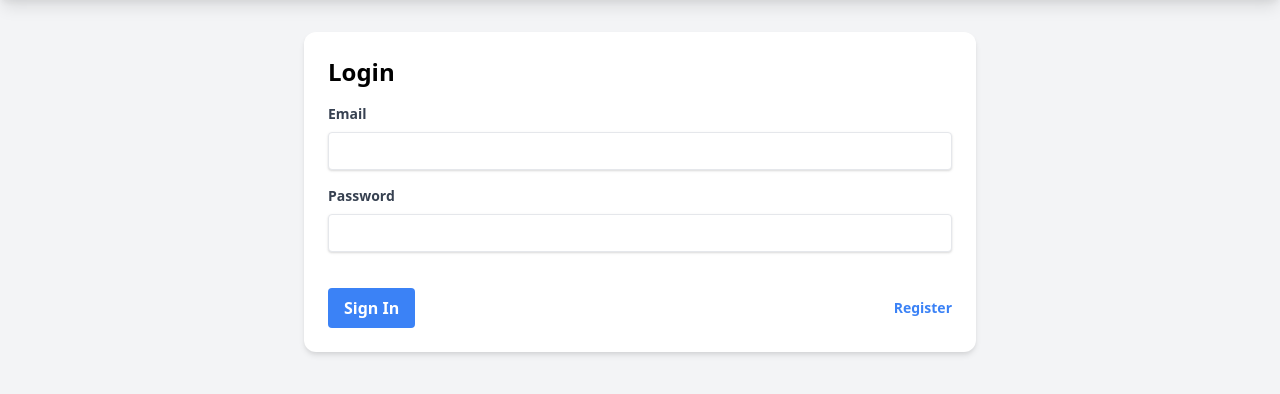
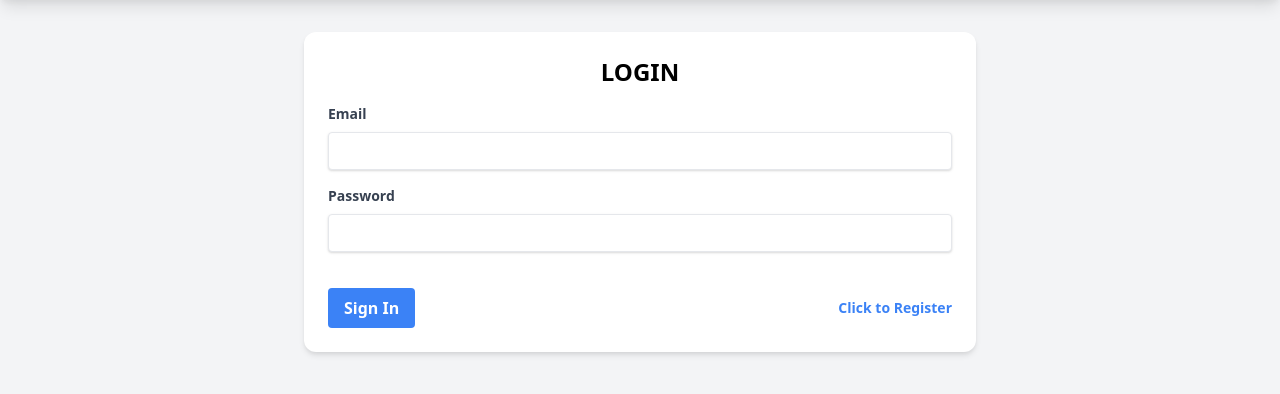
Before and after one commit to SatyaHimavanth/Personal-Cloud, a Flask app: page /login in a window 1280 px wide. Shown: the part 60-454 px from the top of the page. Run offline with Flask 3, Linux system fonts and the light colour scheme; parts of the project's set-up code (start-up, migrations or seed data) failed here and were passed over.

Commit message:
Add files via upload

```diff
--- a/app.py
+++ b/app.py
@@ -465,7 +465,7 @@ if __name__ == '__main__':
     if not os.path.exists(app.config['UPLOAD_FOLDER']):
         os.makedirs(app.config['UPLOAD_FOLDER'])
     from waitress import serve
-    port = 5000
+    port = 8080
     print("Hosting in current system use below address")
     print(f"Running on http://127.0.0.1:{port} \n")
     print("Hosting locally use below address")
--- a/templates/audio.html
+++ b/templates/audio.html
@@ -3,7 +3,7 @@
 
 {% block content %}
 <div class="max-w-2xl mx-auto bg-white shadow-md rounded px-8 pt-6 pb-8 mb-4 text-center">
-    <h2 class="text-2xl font-bold mb-4">{{ filename }}</h2>
+    <h3 class="text-lg font-medium text-gray-700 mb-4">{{ filename }}</h3>
     <audio controls class="w-full">
         <source src="{{ audio_url }}" type="audio/mpeg">
         Your browser does not support the audio element.
--- a/templates/base.html
+++ b/templates/base.html
@@ -8,6 +8,11 @@
     <link rel="icon" href="{{ url_for('static', filename='favicon.ico') }}" type="image/x-icon">
     <meta name="viewport" content="width=device-width, initial-scale=1.0">
     {% block extra_head %}{% endblock %}
+    <style>
+        * {
+            user-select: none;
+        }
+    </style>
 </head>
 <body class="bg-gray-100 min-h-screen">
     <nav class="bg-white shadow-lg">
--- a/templates/image.html
+++ b/templates/image.html
@@ -3,7 +3,7 @@
 
 {% block content %}
 <div class="max-w-2xl mx-auto bg-white shadow-md rounded px-8 pt-6 pb-8 mb-4 text-center">
-    <h2 class="text-2xl font-bold mb-4">{{ filename }}</h2>
+    <h3 class="text-lg font-medium text-gray-700 mb-4">{{ filename }}</h3>
     <img src="{{ image_url }}" alt="{{ filename }}" class="w-[75%] h-[75%] rounded">
     <div class="flex justify-between items-center mt-4">
         <a href="javascript:history.back();" class="text-blue-600 hover:text-blue-900">Go Back</a>
--- a/templates/login.html
+++ b/templates/login.html
@@ -1,7 +1,7 @@
 {% extends "base.html" %}
 {% block content %}
 <div class="max-w-md mx-auto bg-white rounded-xl shadow-md overflow-hidden md:max-w-2xl p-6">
-    <h2 class="text-2xl font-bold mb-4">Login</h2>
+    <h2 class="text-2xl font-bold mb-4 flex justify-center items-center text-center">LOGIN</h2>
     <form method="POST">
         <div class="mb-4">
             <label class="block text-gray-700 text-sm font-bold mb-2" for="email">
@@ -24,7 +24,7 @@
             </button>
             <a class="inline-block align-baseline font-bold text-sm text-blue-500 hover:text-blue-800"
                href="{{ url_for('register') }}" id="register">
-                Register
+                Click to Register
             </a>
         </div>
     </form>
--- a/templates/register.html
+++ b/templates/register.html
@@ -1,7 +1,7 @@
 {% extends "base.html" %}
 {% block content %}
 <div class="max-w-md mx-auto bg-white rounded-xl shadow-md overflow-hidden md:max-w-2xl p-6">
-    <h2 class="text-2xl font-bold mb-4">Register</h2>
+    <h2 class="text-2xl font-bold mb-4 flex justify-center items-center text-center">REGISTER</h2>
     <form method="POST">
         <div class="mb-4">
             <label class="block text-gray-700 text-sm font-bold mb-2" for="email">
```
Also changed, not shown: templates/stream.html (+6 -7 lines).
